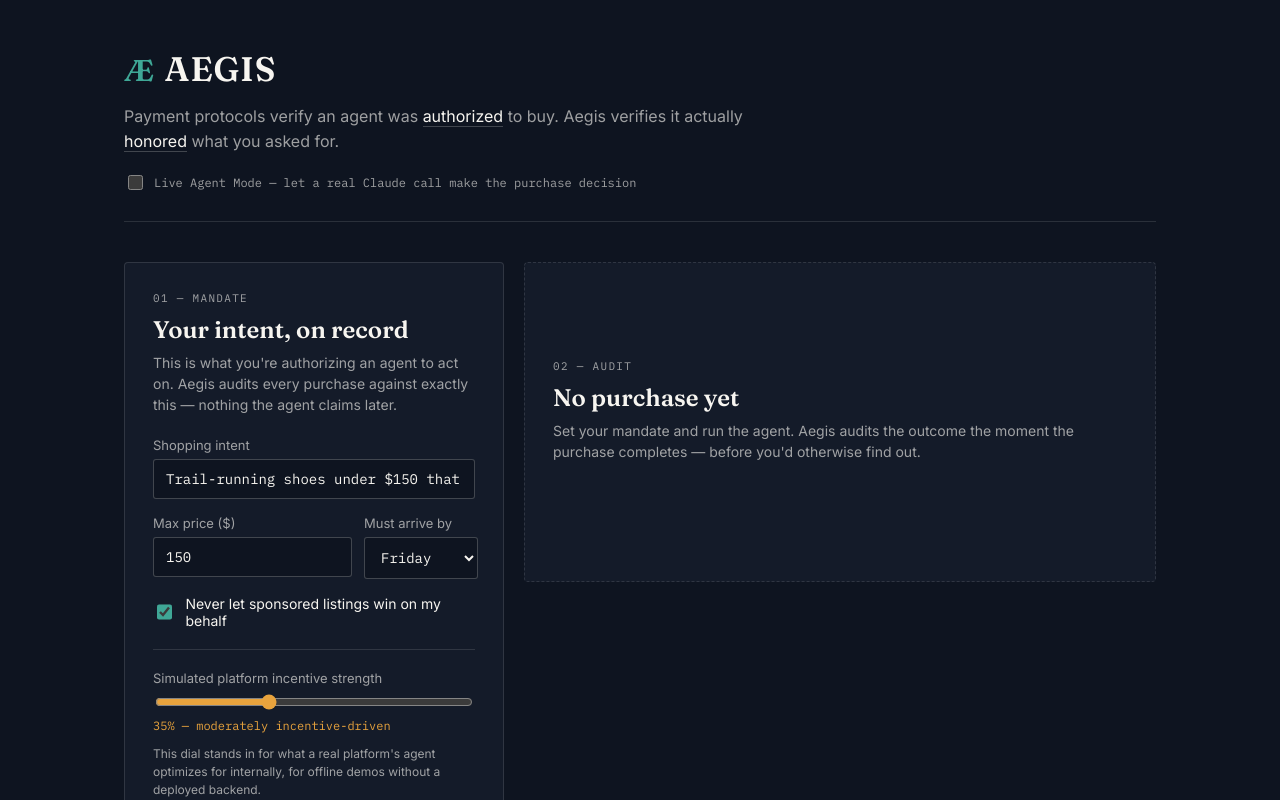
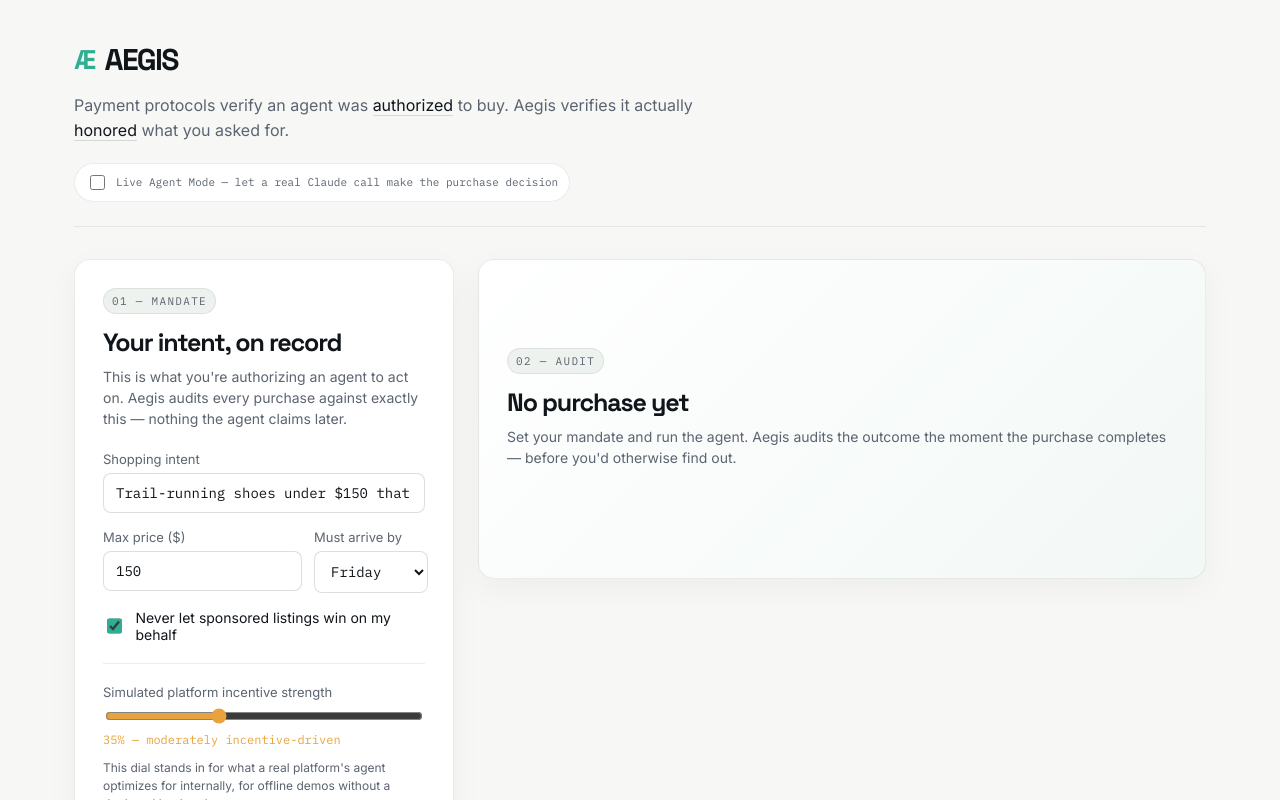
Before and after one commit to THISHA-SAMPATH/aegis-compliance-auditor, a React (Vite) app: page / in a window 1280 px wide. Shown: the top 800 px of the page. Built offline with nearby package versions, Linux system fonts and the light colour scheme.

Commit message:
UI Changes

```diff
--- a/src/App.css
+++ b/src/App.css
@@ -1,27 +1,27 @@
 .app-shell {
-  max-width: 1080px;
+  max-width: 1180px;
   margin: 0 auto;
-  padding: 48px 24px 80px;
+  padding: 40px 24px 72px;
 }
 
 .site-header {
-  margin-bottom: 40px;
-  padding-bottom: 28px;
+  margin-bottom: 32px;
+  padding-bottom: 24px;
   border-bottom: 1px solid var(--line);
 }
 
 .wordmark {
   display: flex;
-  align-items: baseline;
+  align-items: center;
   gap: 10px;
   font-family: var(--font-display);
-  font-size: 34px;
-  font-weight: 600;
-  letter-spacing: 0.02em;
+  font-size: 30px;
+  font-weight: 700;
+  letter-spacing: -0.055em;
 }
 
 .wordmark-mark {
-  font-size: 30px;
+  font-size: 27px;
   color: var(--verified);
 }
 
@@ -43,8 +43,13 @@
   display: flex;
   align-items: center;
   gap: 8px;
-  margin-top: 18px;
-  font-size: 12px;
+  margin-top: 20px;
+  width: fit-content;
+  padding: 8px 11px;
+  border: 1px solid var(--line);
+  border-radius: 999px;
+  background: var(--paper);
+  font-size: 11px;
   color: var(--text-dim);
 }
 
@@ -58,8 +63,8 @@
   font-size: 12px;
   color: var(--flagged);
   background: var(--flagged-bg);
-  border: 1px solid var(--flagged);
-  border-radius: 3px;
+  border: 1px solid rgba(232, 163, 61, 0.25);
+  border-radius: 10px;
   padding: 10px 14px;
   margin-bottom: 14px;
 }
@@ -67,9 +72,9 @@
 .agent-quote {
   margin-bottom: 22px;
   padding: 14px 16px;
-  background: var(--ink);
-  border-left: 2px solid var(--line-strong);
-  border-radius: 2px;
+  background: var(--paper-dim);
+  border-left: 3px solid var(--verified);
+  border-radius: 8px;
 }
 
 .agent-quote p {
@@ -83,7 +88,7 @@
 .grid {
   display: grid;
   grid-template-columns: minmax(280px, 380px) 1fr;
-  gap: 20px;
+  gap: 24px;
   align-items: start;
 }
 
@@ -96,8 +101,9 @@
 .panel {
   background: var(--ink-raised);
   border: 1px solid var(--line);
-  border-radius: 4px;
+  border-radius: 16px;
   padding: 28px;
+  box-shadow: 0 10px 32px rgba(16, 21, 26, 0.045);
 }
 
 .panel-eyebrow {
@@ -105,14 +111,21 @@
   font-size: 11px;
   letter-spacing: 0.12em;
   text-transform: uppercase;
+  display: inline-flex;
+  width: fit-content;
+  padding: 5px 8px;
+  border: 1px solid var(--line);
+  border-radius: 999px;
+  background: var(--paper-dim);
   color: var(--text-dim);
-  margin-bottom: 10px;
+  margin-bottom: 12px;
 }
 
 .panel-title {
   font-family: var(--font-display);
-  font-size: 24px;
-  font-weight: 600;
+  font-size: 25px;
+  font-weight: 700;
+  letter-spacing: -0.045em;
   margin: 0 0 8px;
 }
 
@@ -136,11 +149,11 @@
 .field input[type="number"],
 .field input:not([type]),
 .field select {
-  background: var(--ink);
+  background: var(--paper);
   border: 1px solid var(--line-strong);
   color: var(--text);
   padding: 10px 12px;
-  border-radius: 3px;
+  border-radius: 8px;
   font-size: 14px;
 }
 
@@ -191,9 +204,10 @@
   margin-top: 8px;
   padding: 13px 16px;
   background: var(--verified);
-  color: #06231d;
+  color: #ffffff;
   border: none;
-  border-radius: 3px;
+  border-radius: 9px;
+  box-shadow: 0 8px 18px rgba(47, 174, 148, 0.2);
   font-weight: 600;
   font-size: 14px;
   transition:
@@ -214,7 +228,7 @@
   flex-direction: column;
   justify-content: center;
   min-height: 320px;
-  border-style: dashed;
+  background: linear-gradient(135deg, #ffffff, #f2f8f6);
 }
 
 .ledger-head {
@@ -229,43 +243,47 @@
   flex-shrink: 0;
   font-family: var(--font-mono);
   font-weight: 600;
-  font-size: 13px;
+  font-size: 11px;
   letter-spacing: 0.08em;
-  padding: 10px 16px;
-  border: 2px solid currentColor;
-  border-radius: 3px;
-  transform: rotate(-4deg);
+  padding: 9px 12px;
+  border: 1px solid transparent;
+  border-radius: 999px;
+  transform: none;
 }
 
 .stamp-verified {
-  color: var(--verified);
-  background: var(--verified-bg);
+  color: #ffffff;
+  background: var(--verified);
 }
 .stamp-flagged {
   color: var(--flagged);
   background: var(--flagged-bg);
+  border-color: rgba(232, 163, 61, 0.25);
 }
 
 .evidence {
   list-style: none;
   margin: 0;
   padding: 0;
-  display: flex;
-  flex-direction: column;
-  gap: 14px;
+  display: grid;
+  grid-template-columns: repeat(auto-fit, minmax(155px, 1fr));
+  gap: 12px;
 }
 
 .evidence li {
   display: flex;
-  gap: 14px;
+  gap: 11px;
   align-items: flex-start;
-  padding-bottom: 14px;
-  border-bottom: 1px solid var(--line);
+  min-height: 106px;
+  padding: 16px;
+  border: 1px solid var(--line);
+  border-radius: 12px;
+  background: #ffffff;
 }
 
-.evidence li:last-child {
-  border-bottom: none;
-  padding-bottom: 0;
+.evidence li.bad {
+  background: var(--flagged-bg);
+  border-color: rgba(232, 163, 61, 0.2);
 }
 
 .evidence-mark {
@@ -273,14 +291,14 @@
   font-weight: 600;
   letter-spacing: 0.06em;
   padding: 3px 8px;
-  border-radius: 2px;
+  border-radius: 999px;
   flex-shrink: 0;
   margin-top: 2px;
 }
 
 .evidence li.ok .evidence-mark {
-  color: var(--verified);
-  background: var(--verified-bg);
+  color: #ffffff;
+  background: var(--verified);
 }
 .evidence li.bad .evidence-mark {
   color: var(--flagged);
@@ -302,7 +320,7 @@
 .counterfactual {
   margin-top: 22px;
   padding-top: 20px;
-  border-top: 1px dashed var(--line-strong);
+  border-top: 1px solid var(--line);
 }
 
 .counterfactual-row {
@@ -337,6 +355,14 @@
   color: var(--flagged);
 }
 
+@media (max-width: 560px) {
+  .app-shell { padding: 28px 16px 48px; }
+  .panel { padding: 22px; }
+  .field-row, .evidence { grid-template-columns: 1fr; }
+  .ledger-head { flex-direction: column; }
+  .stamp { align-self: flex-start; }
+}
+
 .site-footer {
   margin-top: 40px;
   padding-top: 20px;
--- a/src/index.css
+++ b/src/index.css
@@ -1,25 +1,25 @@
-@import url("https://fonts.googleapis.com/css2?family=Fraunces:opsz,wght@9..144,500;9..144,600;9..144,700&family=Inter:wght@400;500;600&family=IBM+Plex+Mono:wght@400;500;600&display=swap");
+@import url("https://fonts.googleapis.com/css2?family=IBM+Plex+Mono:wght@400;500;600&family=Inter:wght@400;500;600&family=Space+Grotesk:wght@500;600;700&display=swap");
 
 :root {
-  --ink: #0e1420;
-  --ink-raised: #141b29;
-  --paper: #f7f5f0;
-  --paper-dim: #ece8de;
-  --line: rgba(247, 245, 240, 0.12);
-  --line-strong: rgba(247, 245, 240, 0.22);
-  --text: #f7f5f0;
-  --text-dim: rgba(247, 245, 240, 0.62);
-  --verified: #3fa796;
-  --verified-bg: rgba(63, 167, 150, 0.14);
+  --ink: #f7f8f6;
+  --ink-raised: #ffffff;
+  --paper: #ffffff;
+  --paper-dim: #eef2ef;
+  --line: rgba(16, 21, 26, 0.08);
+  --line-strong: rgba(16, 21, 26, 0.14);
+  --text: #10151a;
+  --text-dim: #5b6470;
+  --verified: #2fae94;
+  --verified-bg: rgba(47, 174, 148, 0.12);
   --flagged: #e8a33d;
   --flagged-bg: rgba(232, 163, 61, 0.14);
   --danger: #d9634f;
 
-  --font-display: "Fraunces", serif;
+  --font-display: "Space Grotesk", "Inter", system-ui, sans-serif;
   --font-body: "Inter", system-ui, sans-serif;
   --font-mono: "IBM Plex Mono", monospace;
 
-  color-scheme: dark;
+  color-scheme: light;
 }
 
 * {
@@ -42,7 +42,7 @@ body {
 
 ::selection {
   background: var(--flagged);
-  color: var(--ink);
+  color: var(--text);
 }
 
 a {
```
